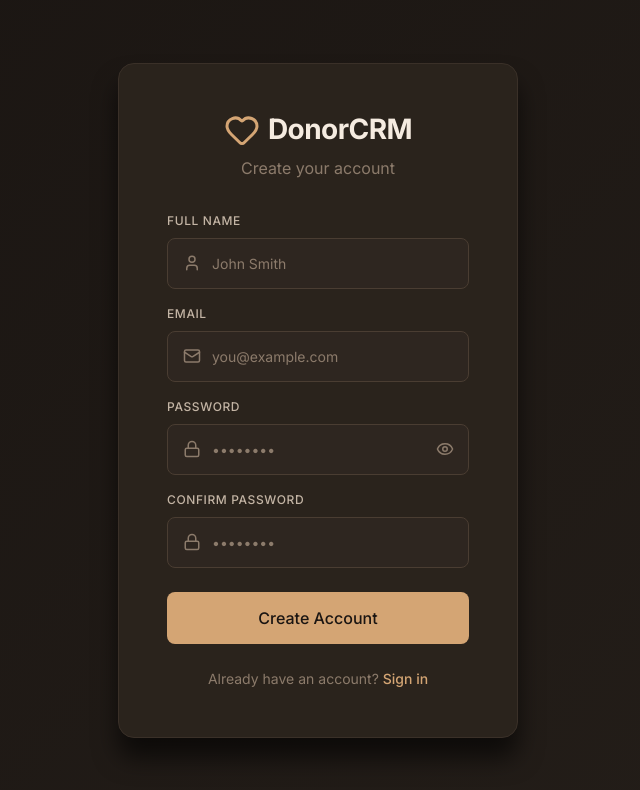
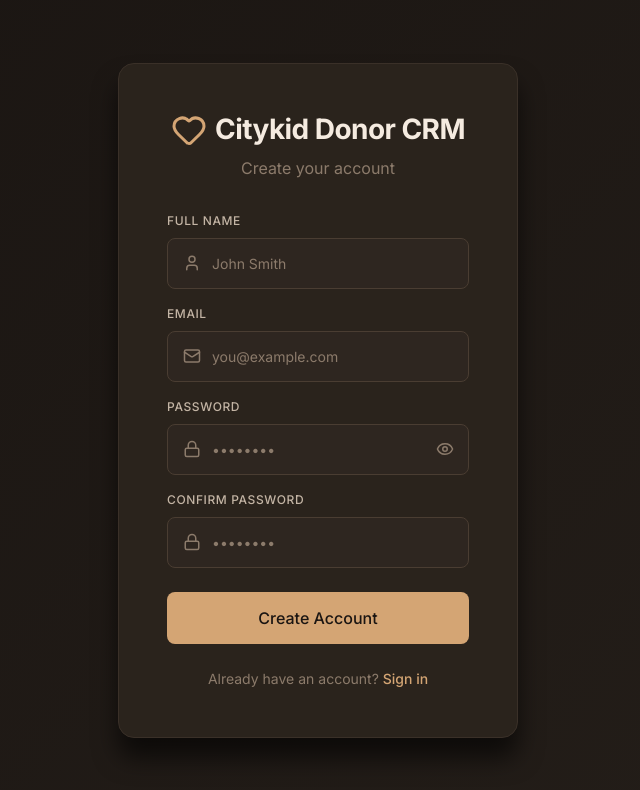
Before and after one commit to donnie-ccama/donor_database_main, a Next.js app: page /signup in a window 1280 px wide. Shown: the top 790 px of the page, without its empty margins (322-962 px from the left). Built offline with nearby package versions, Linux system fonts and the light colour scheme.

Commit message:
Rename application to Citykid Donor CRM

```diff
--- a/src/app/layout.tsx
+++ b/src/app/layout.tsx
@@ -2,7 +2,7 @@ import type { Metadata } from "next";
 import "./globals.css";
 
 export const metadata: Metadata = {
-  title: "DonorCRM - Donor Management System",
+  title: "Citykid Donor CRM",
   description: "A modern donor management CRM for nonprofits. Track donors, gifts, segments, and more.",
   keywords: ["donor management", "CRM", "nonprofit", "fundraising", "gifts"],
 };
--- a/src/app/login/page.tsx
+++ b/src/app/login/page.tsx
@@ -12,7 +12,7 @@ export default function LoginPage() {
             <div className={styles.card}>
                 <div className={styles.logo}>
                     <Heart className={styles.logoIcon} />
-                    <h1 className={styles.logoText}>DonorCRM</h1>
+                    <h1 className={styles.logoText}>Citykid Donor CRM</h1>
                 </div>
 
                 <p className={styles.subtitle}>Sign in to your account</p>
--- a/src/app/signup/page.tsx
+++ b/src/app/signup/page.tsx
@@ -77,7 +77,7 @@ export default function SignupPage() {
                 <div className={styles.card}>
                     <div className={styles.logo}>
                         <Heart className={styles.logoIcon} />
-                        <h1 className={styles.logoText}>DonorCRM</h1>
+                        <h1 className={styles.logoText}>Citykid Donor CRM</h1>
                     </div>
 
                     <div className={styles.success}>
@@ -104,7 +104,7 @@ export default function SignupPage() {
             <div className={styles.card}>
                 <div className={styles.logo}>
                     <Heart className={styles.logoIcon} />
-                    <h1 className={styles.logoText}>DonorCRM</h1>
+                    <h1 className={styles.logoText}>Citykid Donor CRM</h1>
                 </div>
 
                 <p className={styles.subtitle}>Create your account</p>
--- a/src/components/layout/Sidebar.tsx
+++ b/src/components/layout/Sidebar.tsx
@@ -37,7 +37,7 @@ export function Sidebar() {
         <aside className={`${styles.sidebar} ${collapsed ? styles.collapsed : ''}`}>
             <div className={styles.logo}>
                 <Heart className={styles.logoIcon} />
-                {!collapsed && <span className={styles.logoText}>DonorCRM</span>}
+                {!collapsed && <span className={styles.logoText}>Citykid Donor CRM</span>}
             </div>
 
             <nav className={styles.nav}>
```
Also changed, not shown: 1 other file (tests, documents, lock files or other folders).
